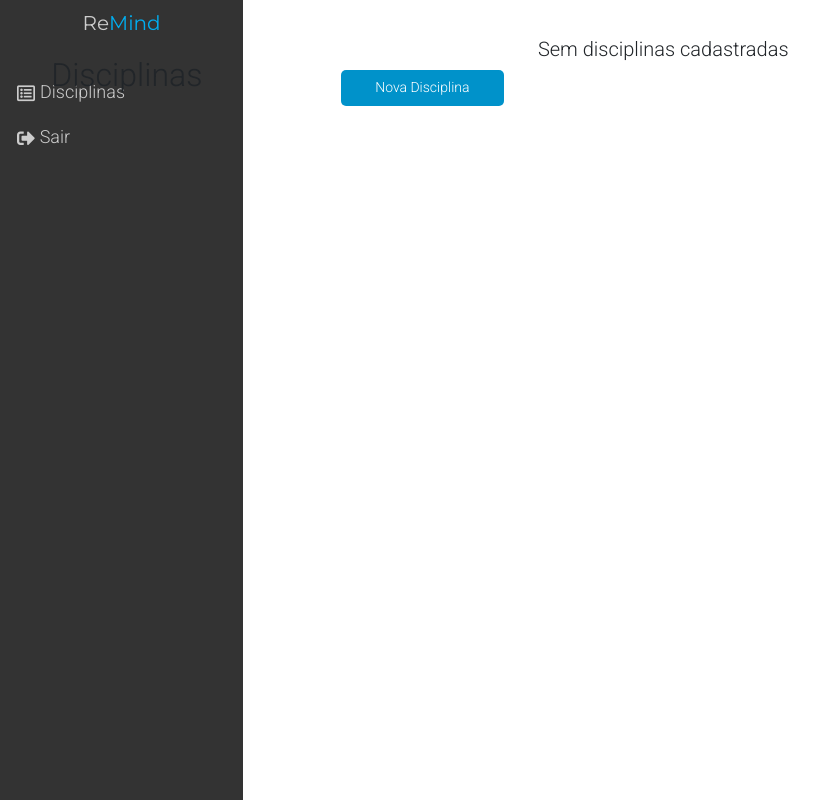
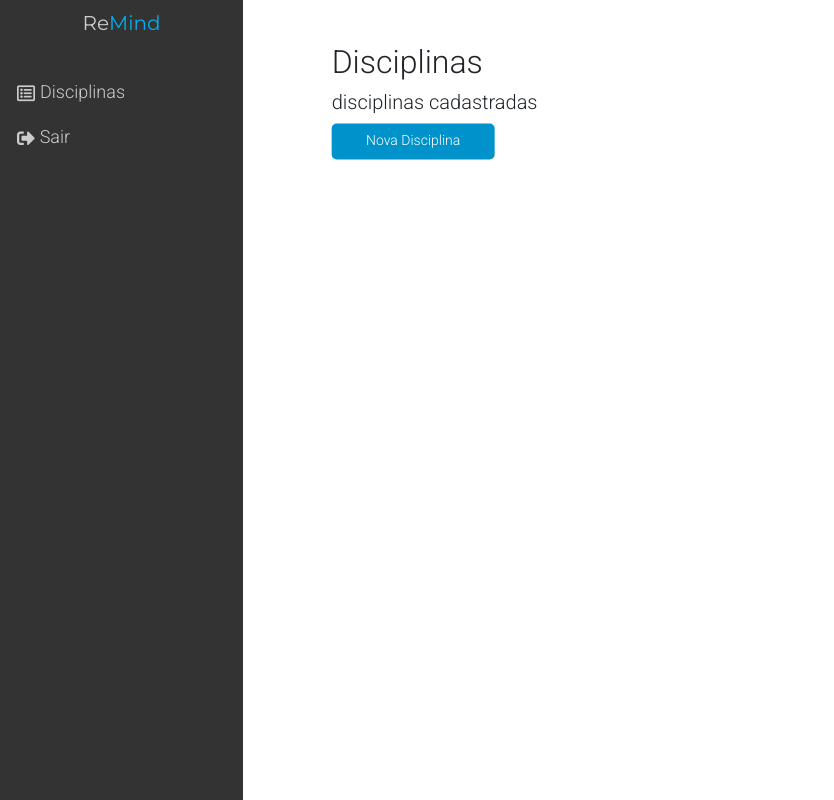
Before and after one commit to manogray/remindWeb, a PHP site: page /dashboardProfessor.php in a window 1280 px wide. Shown: the whole page, without its empty margins (0-834 px from the left). Run offline with PHP 8.4, Linux system fonts and the light colour scheme; the visitor is signed in with stand-in values (Sample User, id 1); data that the repository does not hold is empty; some libraries are stand-ins or nearby versions.

Commit message:
Dash Professor UI Fix

```diff
--- a/dashboardProfessor.php
+++ b/dashboardProfessor.php
@@ -1,10 +1,10 @@
 <?php
-
+ /*
     session_start();
     if(!isset($_SESSION['professor'])){
         header('Location: login.php?t=2');
         die();
-    }
+    } */
 
     function listarDisciplinas(){
         try{
@@ -37,7 +37,7 @@
             <?php include("includes/headerProfessor.php") ?>
         </header>
 
-        <section class="main-content">
+        <section class="main-content2">
 
         <h2 class="titulo-paciente">Disciplinas</h2>
 
@@ -66,7 +66,7 @@
         <?php
             }else {
         ?>
-        <h5 style="text-align: center;">Sem disciplinas cadastradas</h5>
+        <h5 style="margin-top:22px;"><br><br> disciplinas cadastradas</h5>
         <?php
             }
         ?>
--- a/database/populador.php
+++ b/database/populador.php
@@ -1,9 +1,9 @@
 <?php
     //CRIANDO USUÁRIOS DE TESTE
 
-    $flag=0;
+    $flag=1;
 
-    if($flag==1){
+    if($flag==0){
         try {
             $db = new PDO("mysql:host=localhost; dbname=remind", "root", "281295");
 
```
Also changed, not shown: detalhesDisciplina.php (+4 -4 lines).
